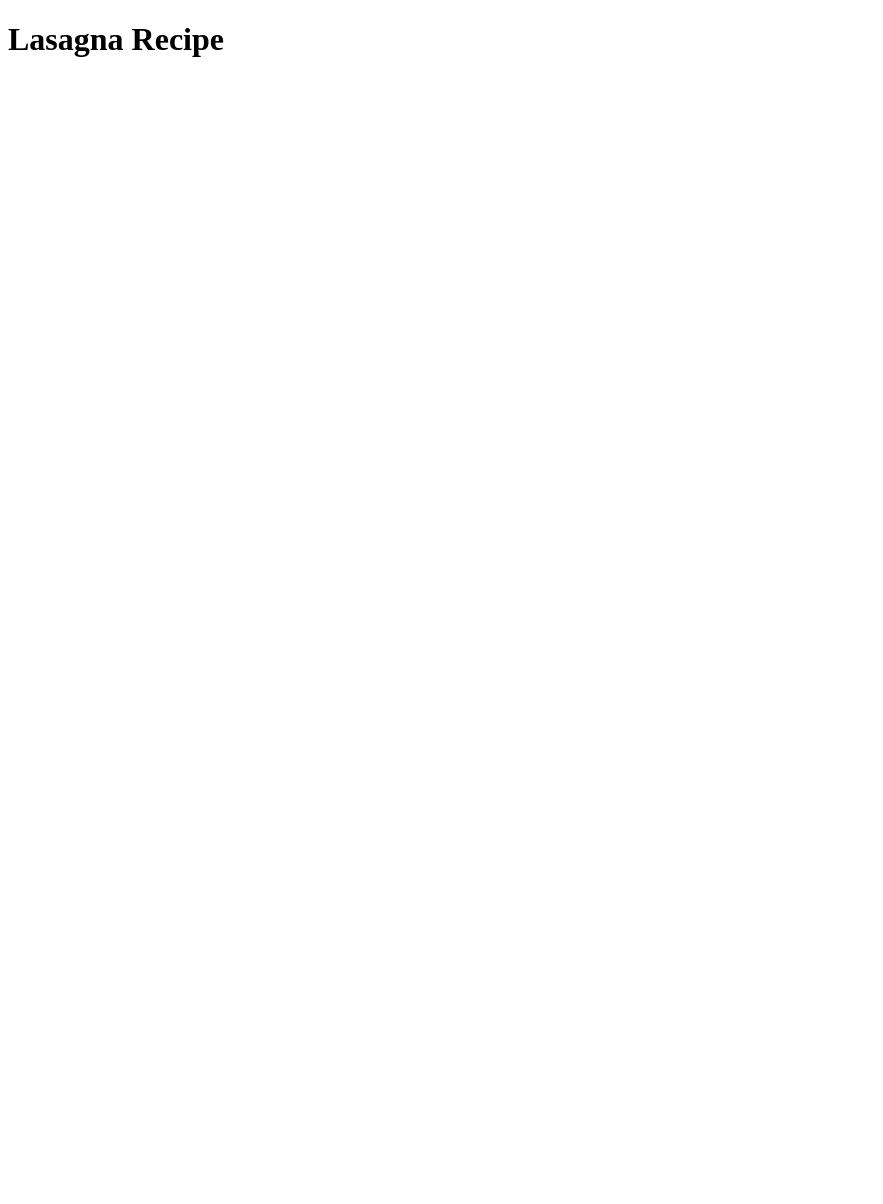
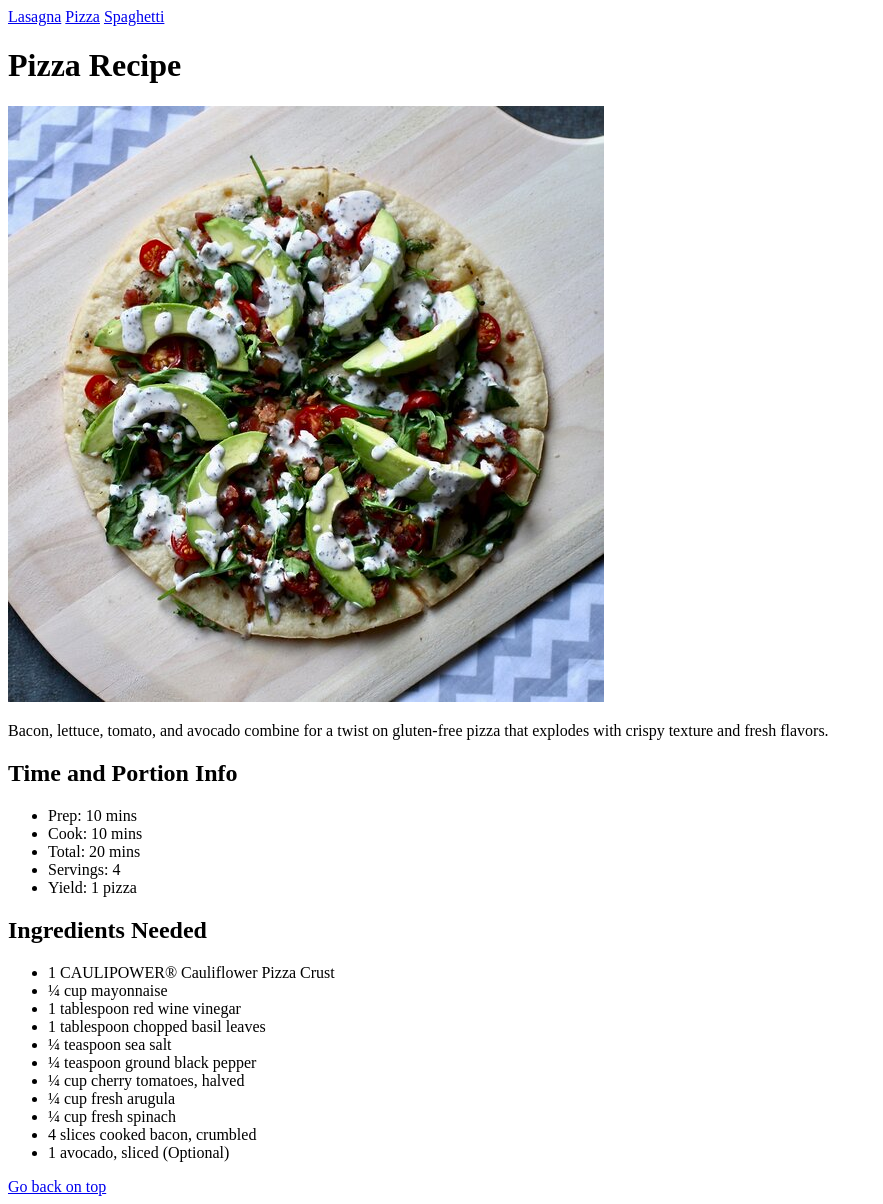
Before and after one commit to BartoszLitwa/Odin-Recipes, a plain HTML site: page recipes/pizza.html in a window 1280 px wide. Shown: the whole page, without its empty margins (0-883 px from the left). Before the commit the page ends 800 px from the top, so only its background shows below. Drawn offline with Linux system fonts and the light colour scheme.

Commit message:
End Pizza Page

```diff
--- a/recipes/pizza.html
+++ b/recipes/pizza.html
@@ -4,9 +4,45 @@
         <meta charset="UTF-8">
         <meta http-equiv="X-UA-Compatible" content="IE=edge">
         <meta name="viewport" content="width=device-width, initial-scale=1.0">
-        <title>Lasagna</title>
+        <title>Pizza</title>
     </head>
     <body>
-        <h1>Lasagna Recipe</h1>
+        <a href="./lasagna.html">Lasagna</a>
+        <a href="./pizza.html">Pizza</a>
+        <a href="./spaghetti.html">Spaghetti</a>
+
+        <h1>Pizza Recipe</h1>
+
+        <img src="../images/pizza.jpeg" alt="Image of Pizza">
+
+        <p>
+            Bacon, lettuce, tomato, and avocado combine for a twist on gluten-free pizza that explodes with crispy texture and fresh flavors.
+        </p>
+
+        <h2>Time and Portion Info</h2>
+        <ul>
+            <li>Prep: 10 mins </li>
+            <li>Cook: 10 mins  </li>
+            <li>Total: 20 mins </li>
+            <li>Servings: 4 </li>
+            <li>Yield: 1 pizza </li>
+        </ul>
+
+        <h2>Ingredients Needed</h2>
+        <ul>
+            <li>1 CAULIPOWER® Cauliflower Pizza Crust </li>
+            <li>¼ cup mayonnaise </li>
+            <li>1 tablespoon red wine vinegar </li>
+            <li>1 tablespoon chopped basil leaves </li>
+            <li>¼ teaspoon sea salt </li>
+            <li>¼ teaspoon ground black pepper </li>
+            <li>¼ cup cherry tomatoes, halved </li>
+            <li>¼ cup fresh arugula </li>
+            <li>¼ cup fresh spinach </li>
+            <li>4 slices cooked bacon, crumbled </li>
+            <li>1 avocado, sliced (Optional) </li>
+        </ul>
+
+        <a href="./pizza.html">Go back on top</a>
     </body>
 </html>
```
Also changed, not shown: recipes/lasagna.html (+6 -0 lines), images/pizza.jpeg (added).
